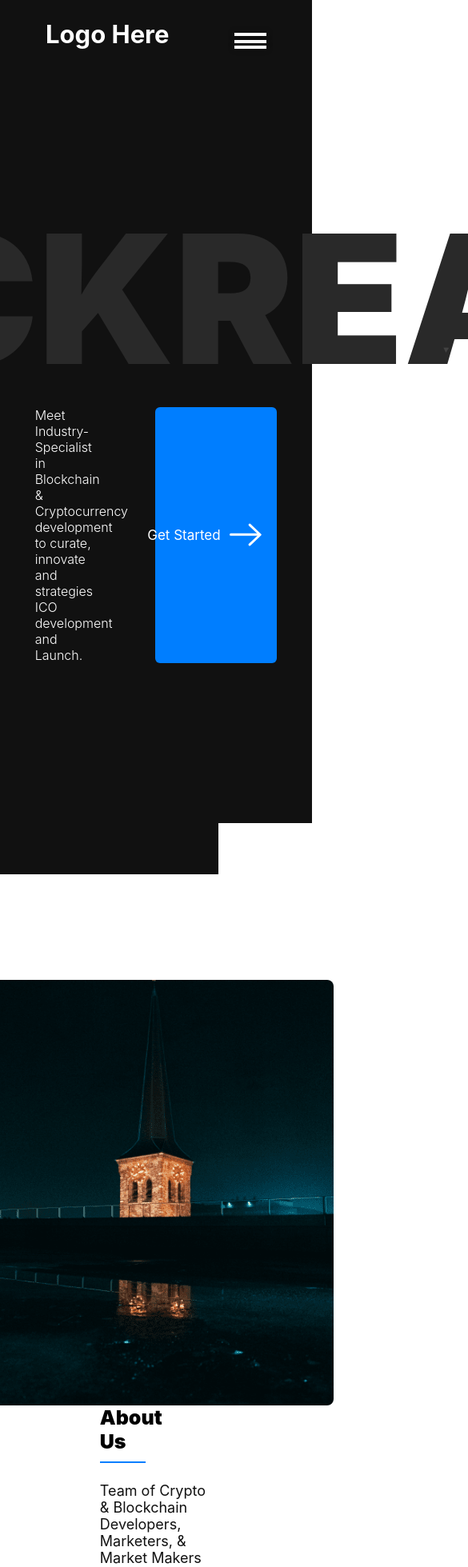
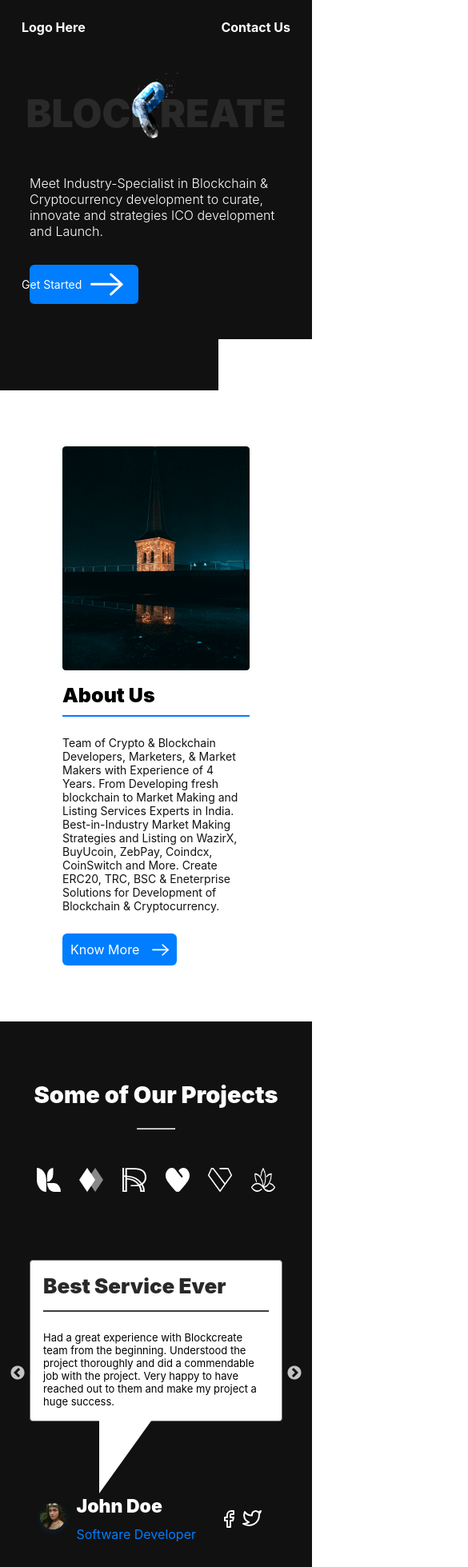
Before and after one commit to shubhamsharma1996/block-create, a React (Create React App) app: page / in a window 390 px wide. Shown: the top 1959 px of the page at 80% size, 585 px wide, since content can reach past the window. Built offline with nearby package versions, Linux system fonts and the light colour scheme.

Commit message:
block create done

```diff
--- a/src/App.css
+++ b/src/App.css
@@ -1,4 +1,186 @@
 @media (max-width: 570px) {
+  .submit_btn {
+    margin-top: 1rem !important;
+  }
+  .parent-info {
+    margin-bottom: 3rem;
+  }
+  .popping-border-area {
+    width: 60% !important;
+  }
+  .popping-border {
+    width: 60% !important;
+  }
+  .getIntouch__text a img {
+    margin-left: 1rem;
+    width: 21px !important;
+  }
+  .getIntouch__text a {
+    padding: 10px !important;
+  }
+  .getIntouch__text p {
+    font-size: 14px !important;
+  }
+  .pricing__detail p {
+    font-size: 14px !important;
+  }
+  .pricing__card p {
+    height: auto !important;
+    font-size: 14px !important;
+  }
+  .slick-initialized {
+    width: 90%;
+    margin: auto;
+  }
+  .about__textsection p {
+    font-size: 14px !important;
+  }
+  .footer__links ul li a {
+    font-size: 12px !important;
+  }
+  .footer__conatiner p {
+    margin: 3rem 0 0;
+    color: #fff;
+    text-align: center;
+    font-size: 14px !important;
+    width: 83% !important;
+    margin: auto !important;
+    padding: 1rem 0 !important;
+  }
+  .footer__conatiner {
+    padding: 0 !important;
+  }
+  .footer__first h2 {
+    font-size: 1rem !important;
+  }
+  .img__section {
+    width: 100% !important;
+    margin-top: 3rem !important;
+  }
+  .getIntouch__text a {
+    margin: auto;
+  }
+  .getIntouch__text h2 {
+    width: 100% !important;
+    text-align: center !important;
+  }
+  .getIntouch__text {
+    text-align: center !important;
+    width: 100% !important;
+  }
+  .pricing__card {
+    margin: 1rem 0 !important;
+    width: 90% !important;
+    padding: 19px 15px 15px !important;
+  }
+  .pricing__container {
+    margin: 50px auto !important;
+  }
+  .testimonial__social {
+    width: 23% !important;
+    display: flex;
+    grid-gap: 21px !important;
+    gap: 10px !important;
+  }
+  .testimonial__img img {
+    width: 24%;
+  }
+  .testimonial__box p {
+    margin: 0;
+    font-size: 13px !important;
+    font-weight: 400 !important;
+  }
+  .testimonial__box h1 {
+    font-size: 26px !important;
+    width: 100% !important;
+  }
+  .testimonial__box {
+    padding: 1rem !important;
+  }
+  .testimonial {
+    width: 100% !important;
+    margin: 85px auto 0 !important;
+  }
+  .project__images {
+    width: 85% !important;
+    flex-wrap: wrap;
+  }
+  .project__images img {
+    width: 30px;
+    height: 30px;
+  }
+  .project__container {
+    width: 90% !important;
+    padding: 74px 0 !important;
+  }
+  .project__heading {
+    text-align: center;
+    margin-bottom: 48px !important;
+  }
+  .about__section {
+    width: 80%;
+    margin: auto;
+    padding: 70px 0 !important;
+  }
+  .about__section img {
+    width: 75%;
+  }
+  .about__textsection {
+    width: 75% !important;
+    margin-top: 1rem;
+  }
+  .about__textsection h2 {
+    width: 100% !important;
+  }
+  .about__textsection a {
+    padding: 10px !important;
+  }
+  .about__textsection a img {
+    margin-left: 1rem;
+    width: 21px;
+  }
+  .banner__second {
+    flex-direction: column;
+    justify-content: center;
+    align-items: baseline;
+    width: 90% !important;
+    margin-top: 3rem;
+  }
+  .banner__cta {
+    margin-top: 2rem;
+  }
+  .banner__cta p {
+    margin: 0;
+    font-size: 14px !important;
+  }
+  .banner__second h2 {
+    width: 100% !important;
+  }
+  .header__right h2 {
+    font-size: 16px !important;
+  }
+  .header__left h1 {
+    font-size: 16px !important;
+  }
+  .header {
+    padding: 24px 27px !important;
+  }
+  .banner__container h1 {
+    margin: 0;
+    font-size: 3rem !important;
+  }
+  .banner__container {
+    width: 90% !important;
+    margin: auto !important;
+    padding: 44px 0 !important;
+  }
+  .block__img {
+    object-fit: contain;
+    position: absolute;
+    left: 10% !important;
+    top: 0rem !important;
+    width: 11rem;
+  }
   .about__section {
     width: 80%;
     margin: auto;
@@ -22,7 +204,7 @@
   .contact__container {
     width: 80%;
     margin: auto;
-        padding: 106px 0;
+    padding: 50px 0 !important;
     display: flex;
     flex-direction: column-reverse;
     align-items: center;
@@ -47,18 +229,224 @@
     position: relative;
   }
 }
-@media (min-width: 766px) and (max-width: 870px){
-
+@media (min-width: 766px) and (max-width: 870px) {
+  .getIntouch__text p {
+    font-size: 15px !important;
   }
-@media (min-width: 880px) and (max-width: 920px){
-
+  .getIntouch__text h2 {
+    width: 52% !important;
   }
-@media (min-width: 1023px) and (max-width: 1150px){
+  .getIntouch__text {
+    width: 50% !important;
+  }
+  .pricing__card {
+    margin: 0 1rem 3rem !important;
+    width: 38% !important;
+  }
+  .pricing__container {
+    width: 90% !important;
+    margin: 111px auto !important;
+  }
+  .testimonial__box p {
+    font-size: 14px !important;
+  }
+  .testimonial__box h1 {
+    font-size: 37px !important;
+    width: 71% !important;
+  }
+  .testimonial__box {
+    padding: 2rem !important;
+  }
+  .testimonial {
+    margin: 82px auto 0 !important;
+    width: 100% !important;
+  }
+  .project__images img {
+    width: 11%;
+  }
+  .project__heading {
+    text-align: center;
+    margin-bottom: 78px !important;
+  }
+  .project__container {
+    width: 80% !important;
+    margin: auto;
+    padding: 99px 0 !important;
+  }
+  .about__textsection a span {
+    font-size: 14px;
+  }
+  .about__textsection a img {
+    width: 17% !important;
+  }
+  .about__textsection p {
+    margin-top: 0;
+    margin-bottom: 26px;
+    font-size: 14px;
+  }
+  .banner__container {
+    width: 80%;
+    margin: auto;
+    padding: 132px 0 !important;
+  }
+  .about__textsection p {
+    margin-top: 0;
+    margin-bottom: 26px !important;
+    font-size: 14px !important;
+  }
+  .banner__second {
+    width: 97%;
+    display: flex;
+    justify-content: space-between;
+    align-items: center;
+    margin-top: 1rem;
+  }
+  .banner__second h2 {
+    font-size: 14px;
+    font-weight: 300;
+    font-stretch: normal;
+    font-style: normal;
+    line-height: normal;
+    letter-spacing: normal;
+    text-align: left;
+    color: #fff;
+    width: 44%;
+    margin: 0;
+  }
+  .banner__cta {
+    display: flex;
+    align-items: center;
+    color: #fff;
+    background: #007eff;
+    padding: 1px;
+    border-radius: 6px;
+    cursor: pointer;
+    padding: 14px;
+  }
+  .banner__cta p {
+    font-size: 14px;
+    position: relative;
+    left: -20px;
+  }
+  .banner__cta img {
+    position: relative;
+    left: -7px;
+    width: 22px;
+  }
   .block__img {
     object-fit: contain;
     position: absolute;
-        left: -42% !important;
-        top: -8rem;
+    width: 31rem;
+    left: -11% !important;
+    top: -1rem !important;
+  }
+
+  .pricing__cards {
+    display: flex;
+    align-items: center;
+    justify-content: center;
+    flex-wrap: wrap;
+  }
+  .pricing__card {
+    padding: 57px 15px 15px;
+    border-radius: 4px;
+    border: solid 0.5px #707070;
+    background-color: #fff;
+    display: flex;
+    flex-direction: column;
+    text-align: center;
+    margin: 0 3rem 5rem;
+    width: 31%;
+  }
+
+  .banner__container h1 {
+    margin: 0;
+    font-size: 6rem !important;
+    font-weight: 900;
+    font-stretch: normal;
+  }
+
+  .about__section {
+    width: 90% !important;
+  }
+
+  .about__section img {
+    width: 40%;
+  }
+  .project__images {
+    width: 80% !important;
+  }
+}
+@media (min-width: 880px) and (max-width: 920px) {
+  .block__img {
+    object-fit: contain;
+    position: absolute;
+    width: 37rem;
+    left: -11% !important;
+    top: -1rem !important;
+  }
+
+  .pricing__cards {
+    display: flex;
+    align-items: center;
+    justify-content: center;
+    flex-wrap: wrap;
+  }
+  .pricing__card {
+    padding: 57px 15px 15px;
+    border-radius: 4px;
+    border: solid 0.5px #707070;
+    background-color: #fff;
+    display: flex;
+    flex-direction: column;
+    text-align: center;
+    margin: 0 3rem 5rem;
+    width: 31%;
+  }
+
+  .banner__container h1 {
+    margin: 0;
+    font-size: 7rem !important;
+    font-weight: 900;
+    font-stretch: normal;
+  }
+
+  .about__section {
+    width: 90% !important;
+  }
+
+  .about__section img {
+    width: 40%;
+  }
+  .project__images {
+    width: 80% !important;
+  }
+}
+@media (min-width: 1023px) and (max-width: 1150px) {
+  .block__img {
+    object-fit: contain;
+    position: absolute;
+    width: 37rem;
+    left: -5% !important;
+    top: -1rem !important;
+  }
+
+  .pricing__cards {
+    display: flex;
+    align-items: center;
+    justify-content: center;
+    flex-wrap: wrap;
+  }
+  .pricing__card {
+    padding: 57px 15px 15px;
+    border-radius: 4px;
+    border: solid 0.5px #707070;
+    background-color: #fff;
+    display: flex;
+    flex-direction: column;
+    text-align: center;
+    margin: 0 3rem 5rem;
+    width: 31%;
   }
 
   .banner__container h1 {
@@ -75,5 +463,7 @@
   .project__images {
     width: 80% !important;
   }
+}
 
+@media (min-width: 1200px) and (max-width: 1280px) {
 }
--- a/src/Components/Contact/Contact.css
+++ b/src/Components/Contact/Contact.css
@@ -1,25 +1,24 @@
 .contact__page {
   text-align: center;
+  margin-top: 3rem;
 }
 
 .parent-info {
   display: flex;
   flex-direction: column;
   align-items: center;
-  padding: 5%;
-  width: 100%;
-  margin-left: auto;
-  margin-right: auto;
+  margin-top: 3rem;
 }
 
 .popping-border {
   width: 40%;
   background-color: #fff;
-  height: 50px;
+  height: 46px;
   border-radius: 4px;
   border: 0.5px solid #007eff;
   margin-top: 1%;
   font-size: 14px;
+  padding: 8px;
 }
 
 .popping-border-area {
@@ -29,6 +28,7 @@
   border-radius: 4px;
   border: 0.5px solid #007eff;
   margin-top: 1%;
+  padding: 9px;
 }
 
 .popping-border :focus {
@@ -48,15 +48,14 @@ input:focus {
 }
 
 .submit_btn {
-  width: 120px;
-  height: 40px;
   background-color: #007eff;
   color: #fff;
   font-size: 18px;
-  font-weight: 600;
-  border-radius: 900px;
-  padding: 1%;
+  font-weight: 500;
   text-align: center;
-  line-height: 39px;
   margin-top: 1%;
+  border: none;
+  padding: 15px 60px;
+  border-radius: 6px;
+  cursor: pointer;
 }
--- a/src/Components/Contact/Contact.js
+++ b/src/Components/Contact/Contact.js
@@ -2,6 +2,7 @@ import React,{useState} from 'react'
 import './Contact.css'
 import Header from '../Header/Header'
 import { useEffect } from 'react/cjs/react.development'
+import Footer from '../Footer/Footer'
 const Contact = () => {
   const [state, setstate] = useState({
       name:'',
@@ -49,9 +50,10 @@ const Contact = () => {
             <input type="tel" name="contact" value={contact} onChange={handleData} placeholder="Contat No." class="popping-border"/>
             <input type="text" name="company" value={company} onChange={handleData} placeholder="Company" class="popping-border"/>
             <input type="textarea" name="message" value={message} onChange={handleData} placeholder="Message" class="popping-border-area"/>
-            <div className="submit_btn" onClick={submitData}>Submit</div>
+            <button className="submit_btn" onClick={submitData}>Submit</button>
             </div>
         </div>
+        <Footer/>
     </>
     )
 }
--- /dev/null
+++ b/src/Components/Footer/Footer.css
@@ -0,0 +1,47 @@
+.footer__conatiner {
+  background: #000;
+  padding: 70px;
+}
+
+.footer__first {
+  display: flex;
+  align-items: center;
+  width: 80%;
+  margin: auto;
+  justify-content: space-between;
+}
+
+.footer__first h2 {
+  margin: 0;
+  color: #fff;
+  font-size: 6rem;
+  font-weight: 900;
+  width: 14rem;
+}
+
+.footer__links ul {
+  padding: 0;
+}
+
+.footer__links ul li {
+  cursor: pointer;
+  margin: 10px;
+  list-style: none;
+}
+
+.footer__links ul li a {
+  color: #fff;
+  text-decoration: none;
+  font-size: 21px;
+}
+
+.footer__links {
+  display: flex;
+}
+
+.footer__conatiner p {
+  margin: 3rem 0 0;
+  color: #fff;
+  text-align: center;
+  font-size: 16px;
+}
--- a/src/Components/Footer/Footer.js
+++ b/src/Components/Footer/Footer.js
@@ -1,9 +1,25 @@
 import React from 'react'
-
+import { Link } from 'react-router-dom'
+import './Footer.css'
 function Footer() {
     return (
-        <div>
-
+        <div className="footer__conatiner">
+            <div className="footer__first">
+            <h2>Logo Here</h2>
+                <div className="footer__links">
+                    <ul>
+                        <li><Link to="/contact">Contact</Link></li>
+                        <li><Link to="/contact">Contact</Link></li>
+                        <li><Link to="/contact">Contact</Link></li>
+                    </ul>
+                    <ul>
+                        <li><Link to="/contact">Contact</Link></li>
+                        <li><Link to="/contact">Contact</Link></li>
+                        <li><Link to="/contact">Contact</Link></li>
+                    </ul>
+                </div>
+            </div>
+            <p>Lorem ipsum dolor sit amet, consectetur adipiscing elit</p>
         </div>
     )
 }
--- a/src/Components/Header/Header.css
+++ b/src/Components/Header/Header.css
@@ -1,4 +1,4 @@
-.header{
+.header {
   display: flex;
   justify-content: space-between;
   padding: 24px 57px;
@@ -6,7 +6,7 @@
   background-color: #111;
 }
 
-.header__left h1{
+.header__left h1 {
   font-size: 31px;
   font-weight: bold;
   font-stretch: normal;
@@ -15,14 +15,30 @@
   letter-spacing: normal;
   text-align: left;
   color: #fff;
+  margin-bottom: 0;
 }
-
-.header__right{
+.header__left h1 a {
+  color: #fff;
+  text-decoration: none;
+  cursor: pointer;
+}
+.header__right {
   position: relative;
 }
 
+.header__right h2 {
+  color: #fff;
+  margin: 0;
+  font-size: 31px;
+}
 
-ul{
+.header__right h2 a {
+  color: #fff;
+  text-decoration: none;
+  cursor: pointer;
+}
+
+/* ul {
   cursor: pointer;
 }
 ul li {
@@ -34,7 +50,7 @@ ul li {
   left: 0;
   transform: translateY(-50%);
   box-shadow: 0 0 7px rgb(0 0 0 / 50%);
-    transition: .9s;
+  transition: 0.9s;
 }
 ul li:nth-of-type(1) {
   top: -14%;
@@ -46,16 +62,15 @@ ul li:nth-of-type(3) {
   top: 90%;
 }
 
-
-ul.active li:nth-of-type(1){
+ul.active li:nth-of-type(1) {
   top: 42%;
   transform: translateY(-50%) rotate(45deg) rotateY(180deg);
 }
-ul.active li:nth-of-type(2){
+ul.active li:nth-of-type(2) {
   left: -300%;
   opacity: 0;
 }
-ul.active li:nth-of-type(3){
+ul.active li:nth-of-type(3) {
   top: 42%;
   transform: translateY(-50%) rotate(-45deg) rotateY(180deg);
-}
+} */
--- a/src/Components/Header/Header.js
+++ b/src/Components/Header/Header.js
@@ -1,18 +1,20 @@
 import React, { useContext, useState } from 'react'
+import { Link } from 'react-router-dom'
 import './Header.css'
 function Header() {
     const [active, setActive] = useState(false)
     return (
         <div className="header">
             <div className="header__left">
-                <h1>Logo Here</h1>
+                <h1><Link to="/">Logo Here</Link></h1>
             </div>
             <div className="header__right">
-                <ul onClick={e => setActive(!active)} className={active ? 'active' : ''}>
+                <h2><Link to="/contact">Contact Us</Link></h2>
+                {/* <ul onClick={e => setActive(!active)} className={active ? 'active' : ''}>
                     <li></li>
                     <li></li>
                     <li></li>
-                </ul>
+                </ul> */}
             </div>
         </div>
     )
--- a/src/Components/MainComponent/MainComp.js
+++ b/src/Components/MainComponent/MainComp.js
@@ -4,6 +4,7 @@ import Banner from '../Body/Banner'
 import MainBody from '../Body/MainBody'
 import GetIntouch from '../Body/GetIntouch'
 import Plan from '../Plan/Plan'
+import Footer from '../Footer/Footer'
 
 function MainComp() {
     return (
@@ -12,7 +13,8 @@ function MainComp() {
                 <Banner />
                 <MainBody />
                 <GetIntouch />
-                <Plan/>
+                <Footer/>
+                {/* <Plan/> */}
         </>
     )
 }
--- a/src/Components/Plan/Plan.css
+++ b/src/Components/Plan/Plan.css
@@ -28,6 +28,7 @@
   color: #007eff;
   font-size: 25px;
   font-weight: 900;
+  margin-bottom: 0;
 }
 
 .pricing__card p {
@@ -37,6 +38,9 @@
   font-stretch: normal;
   width: 86%;
   margin: 1rem auto 1rem;
+  height: 162px;
+  display: flex;
+  align-items: center;
 }
 
 .quote__price {
```
Lines whose indentation alone changed are shown as unchanged.
